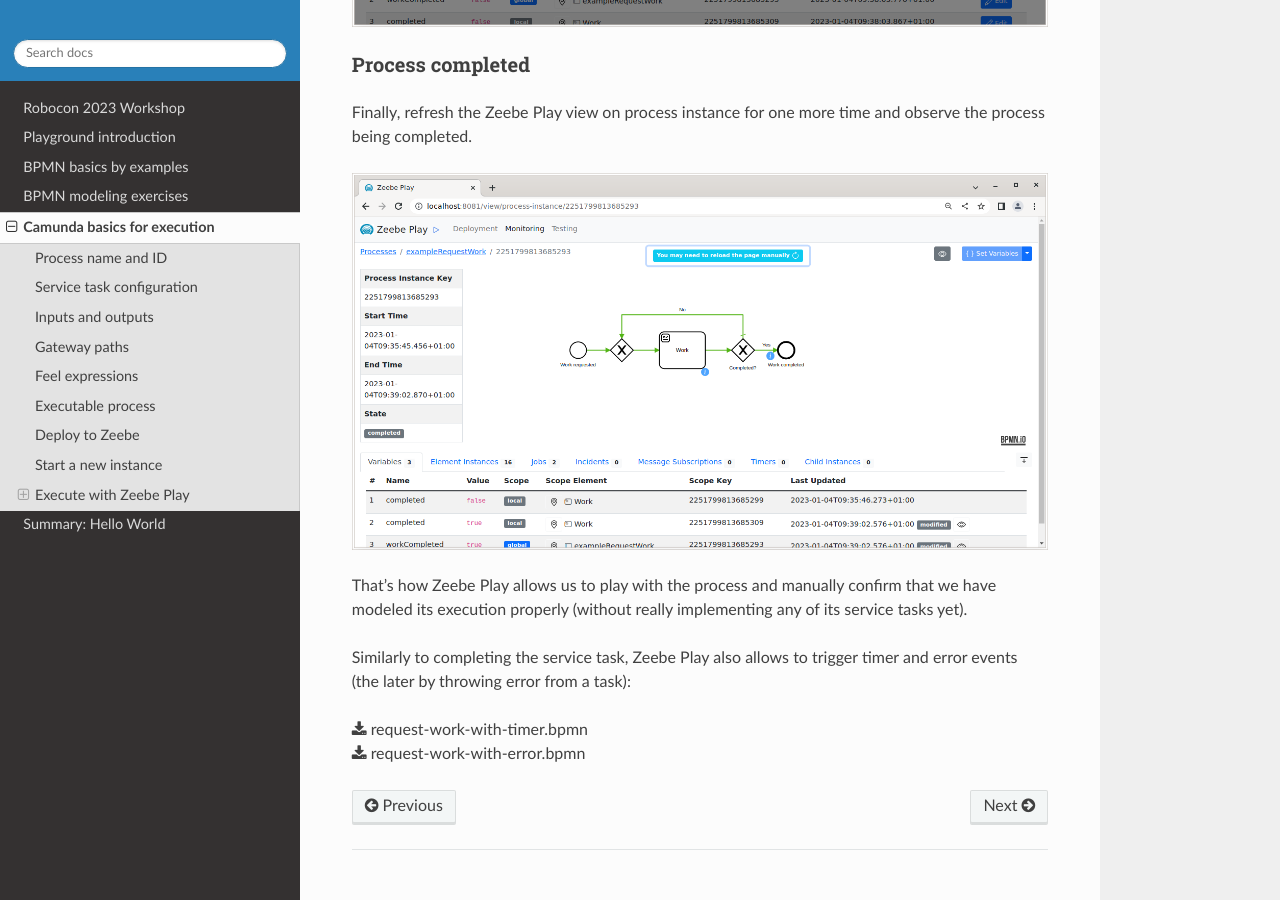
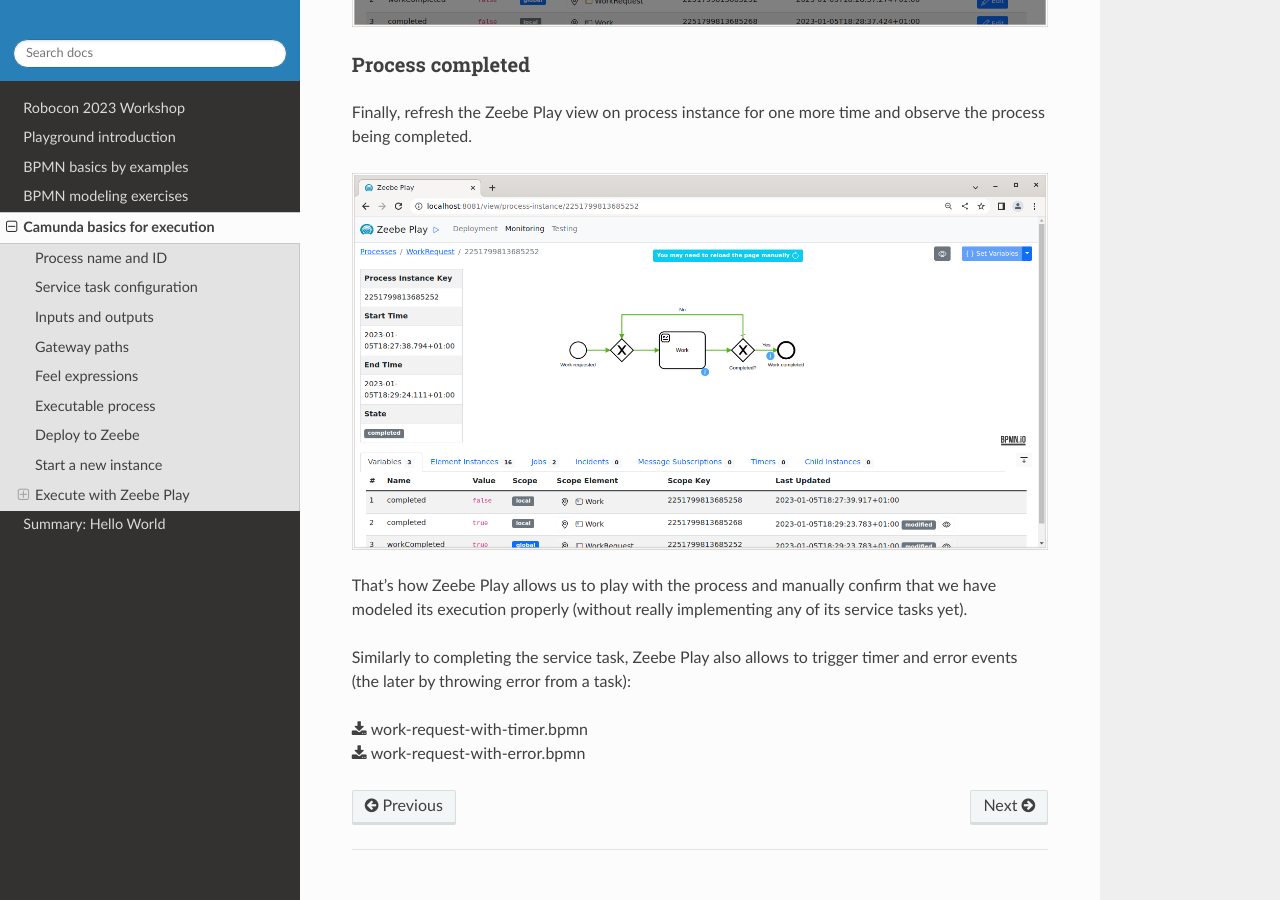
Before and after one commit to datakurre/automation-playground, a Sphinx documentation site: the page built from docs/execution/index.md, in a window 1280 px wide and 900 px high, scrolled down 9822 px. Built offline with Sphinx 7.4.7 and the Read the Docs theme 2.0.0, drawn with Linux system fonts in a browser that asks for light colours; some of the changed text lies outside the part shown.

Commit message:
docs: update execution

````diff
--- a/docs/execution/index.md
+++ b/docs/execution/index.md
@@ -83,8 +83,8 @@
 
 Before deploying a model, it must be saved and given a filename. This is the model we've been building so far:
 
-```{bpmn-figure} request-work
-{download}`request-work.bpmn`
+```{bpmn-figure} work-request
+{download}`work-request.bpmn`
 ```
 
 ## Deploy to Zeebe
@@ -207,5 +207,5 @@
 
 Similarly to completing the service task, Zeebe Play also allows to trigger timer and error events (the later by throwing error from a task):
 
-{download}`request-work-with-timer.bpmn`<br/>
-{download}`request-work-with-error.bpmn`<br/>
+{download}`work-request-with-timer.bpmn`<br/>
+{download}`work-request-with-error.bpmn`<br/>
````
Also changed, not shown: docs/execution/modeler-deploy.png, docs/execution/modeler-properties-process.png, docs/execution/modeler-start.png, docs/execution/play-completed.png, docs/execution/play-deployments.png, docs/execution/play-instance-redo.png, docs/execution/play-instance.png, docs/execution/play-instances.png, docs/execution/play-with-variables.png, docs/execution/request-work.svg (deleted), docs/execution/work-request.svg (added), 5 other files.
